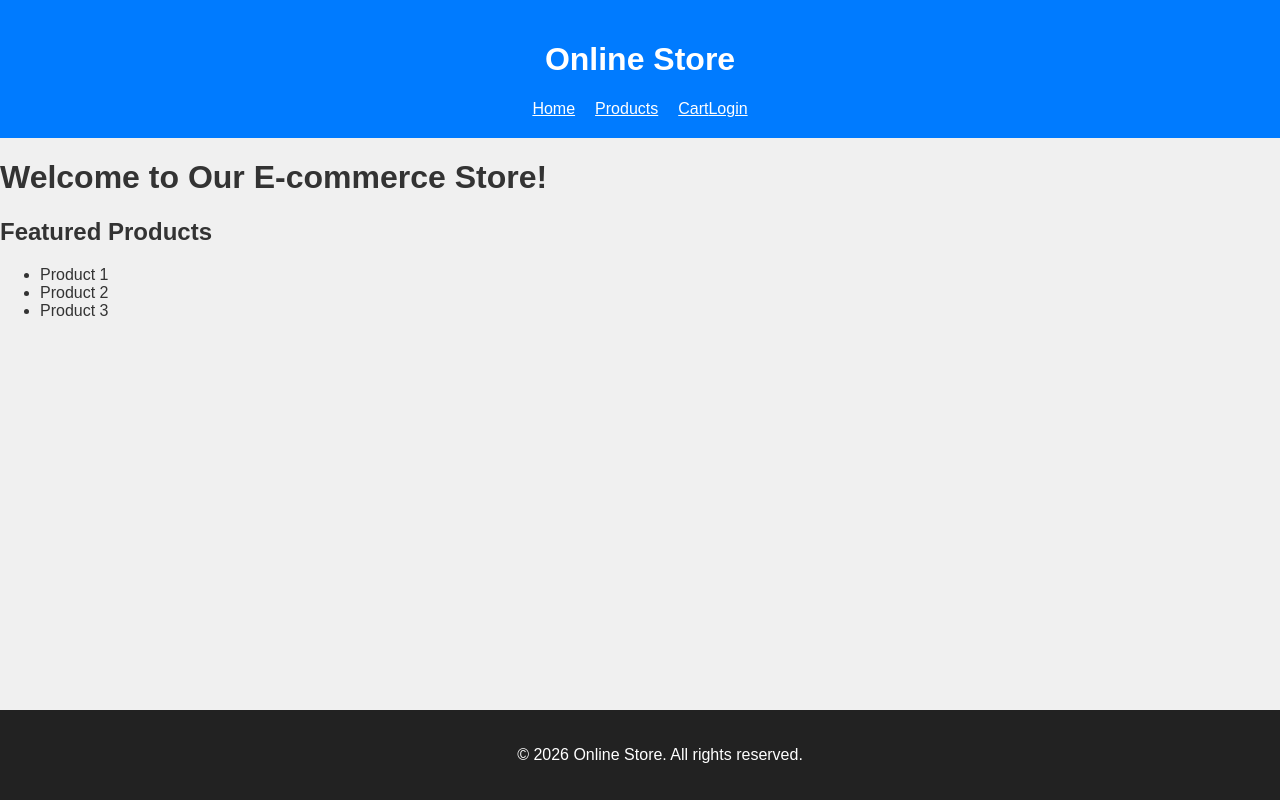
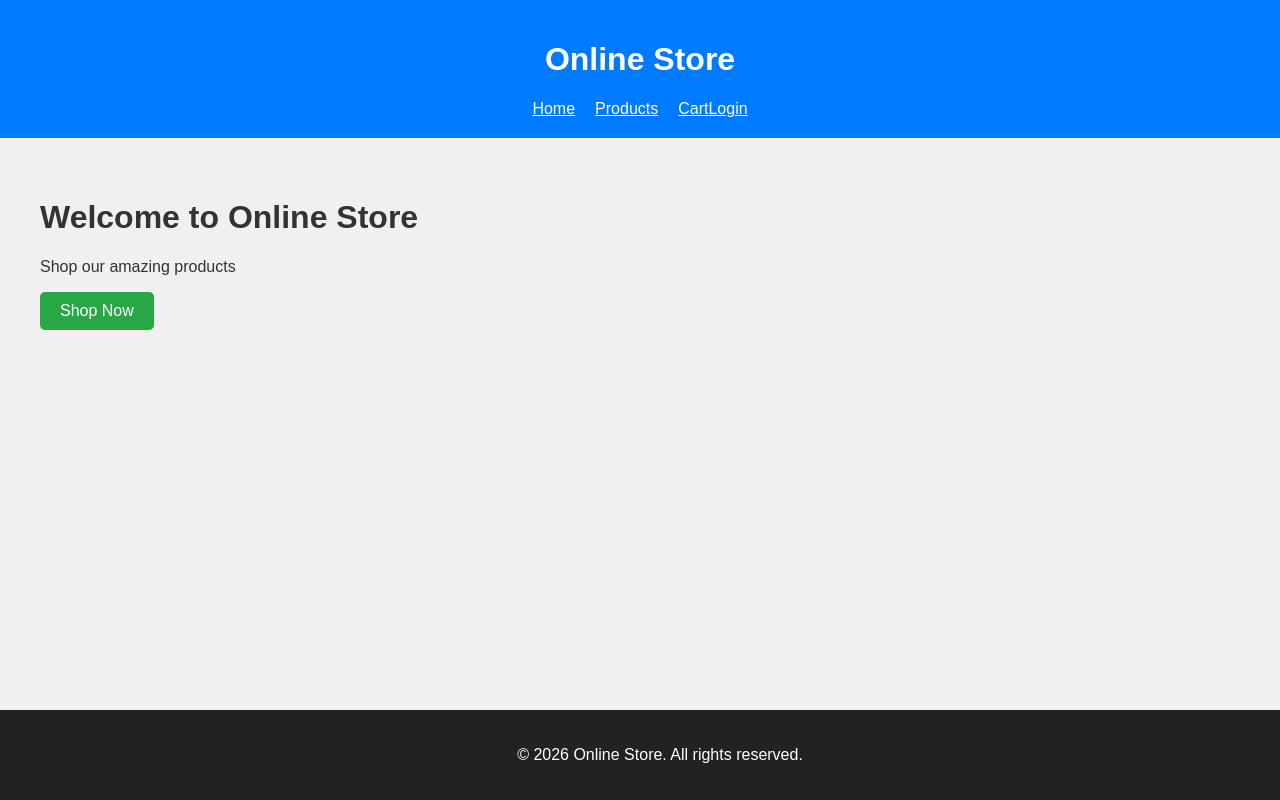
Before and after one commit to OWENjean/online-store, a Next.js app: page / in a window 1280 px wide. Built offline with nearby package versions, Linux system fonts and the light colour scheme.

Commit message:
Update page.tsx

```diff
--- a/app/page.tsx
+++ b/app/page.tsx
@@ -1,17 +1,13 @@
-import React from 'react';
+'use client';
 
-const HomePage = () => {
-    return (
-        <div>
-            <h1>Welcome to Our E-commerce Store!</h1>
-            <h2>Featured Products</h2>
-            <ul>
-                <li>Product 1</li>
-                <li>Product 2</li>
-                <li>Product 3</li>
-            </ul>
-        </div>
-    );
-};
-
-export default HomePage;
+export default function Home() {
+  return (
+    <div style={{ padding: '40px' }}>
+      <h1>Welcome to Online Store</h1>
+      <p>Shop our amazing products</p>
+      <a href="/products" style={{ padding: '10px 20px', backgroundColor: '#28a745', color: 'white', textDecoration: 'none', borderRadius: '5px', display: 'inline-block' }}>
+        Shop Now
+      </a>
+    </div>
+  );
+}
```
